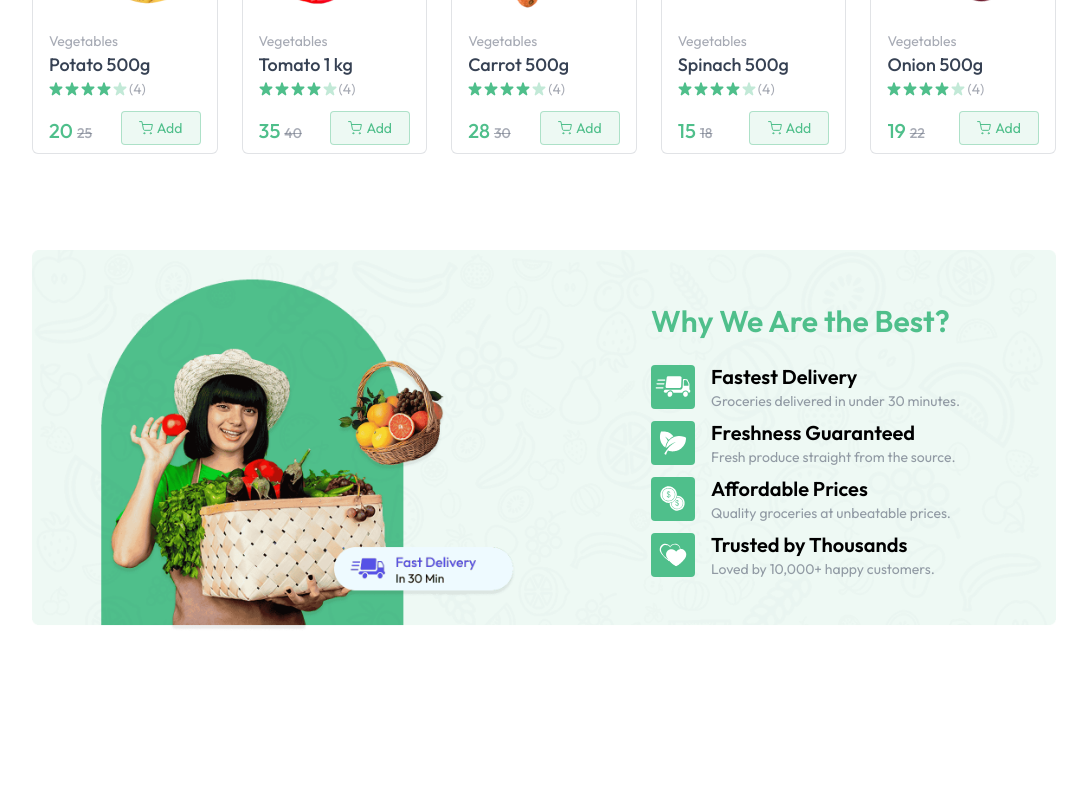
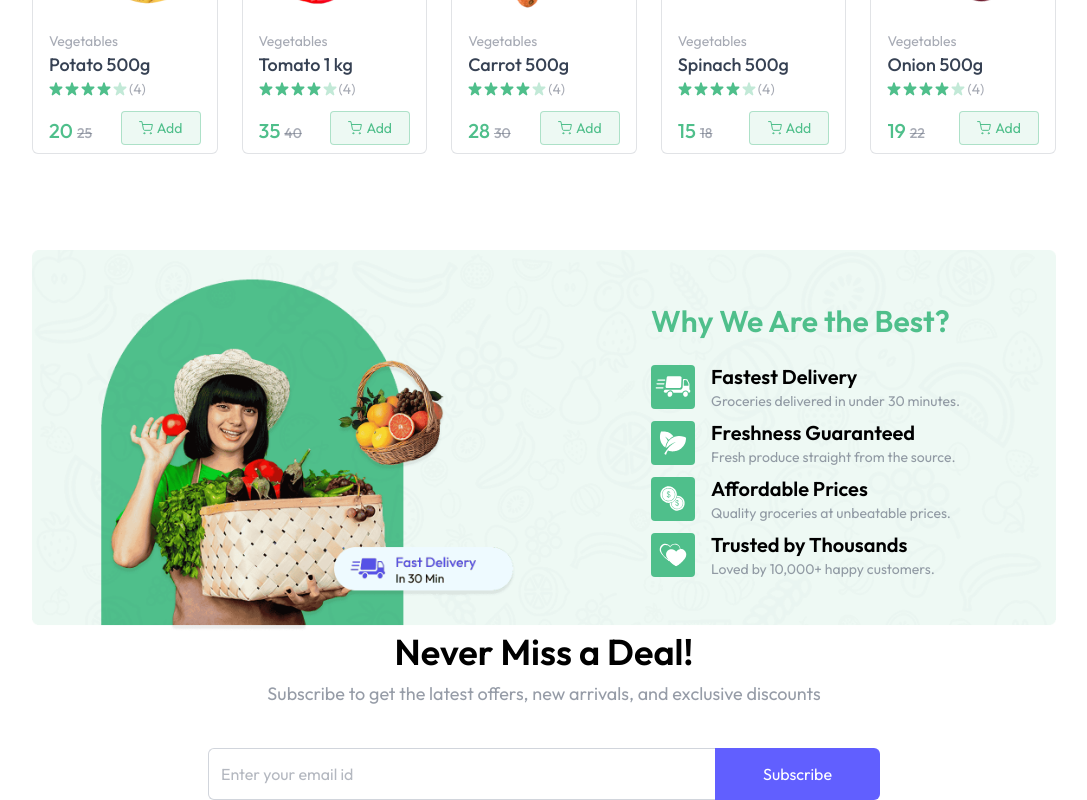
Before and after one commit to Kafoor-Nimas/Grocery-Delivery, a React (Vite) app in the folder client/: page / in a window 1280 px wide. Shown: the part 1050-1850 px from the top of the page, without its empty margins (96-1183 px from the left). Before the commit the page ends 1682 px from the top, so only its background shows below. Built offline with nearby package versions, Linux system fonts and the light colour scheme.

Commit message:
feat: add NewsLetter component to Home page

```diff
--- /dev/null
+++ b/client/src/components/NewsLetter.jsx
@@ -0,0 +1,27 @@
+const NewsLetter = () => {
+  return (
+    <div className="flex flex-col items-center justify-center text-center space-y-2">
+      <h1 className="md:text-4xl text-2xl font-semibold">Never Miss a Deal!</h1>
+      <p className="md:text-lg text-gray-500/70 pb-8">
+        Subscribe to get the latest offers, new arrivals, and exclusive
+        discounts
+      </p>
+      <form className="flex items-center justify-between max-w-2xl w-full md:h-13 h-12">
+        <input
+          className="border border-gray-300 rounded-md h-full border-r-0 outline-none w-full rounded-r-none px-3 text-gray-500"
+          type="text"
+          placeholder="Enter your email id"
+          required
+        />
+        <button
+          type="submit"
+          className="md:px-12 px-8 h-full text-white bg-indigo-500 hover:bg-indigo-600 transition-all cursor-pointer rounded-md rounded-l-none"
+        >
+          Subscribe
+        </button>
+      </form>
+    </div>
+  );
+};
+
+export default NewsLetter;
--- a/client/src/pages/Home.jsx
+++ b/client/src/pages/Home.jsx
@@ -3,14 +3,16 @@
 import Categories from "../components/Categories";
 import BestSeller from "../components/BestSeller";
 import BottomBanner from "../components/BottomBanner";
+import NewsLetter from "../components/NewsLetter";
 
 const Home = () => {
   return (
     <div className="mt-10">
       <MainBanner />
       <Categories />
-      <BestSeller/>
-      <BottomBanner/>
+      <BestSeller />
+      <BottomBanner />
+      <NewsLetter />
     </div>
   );
 };
```
